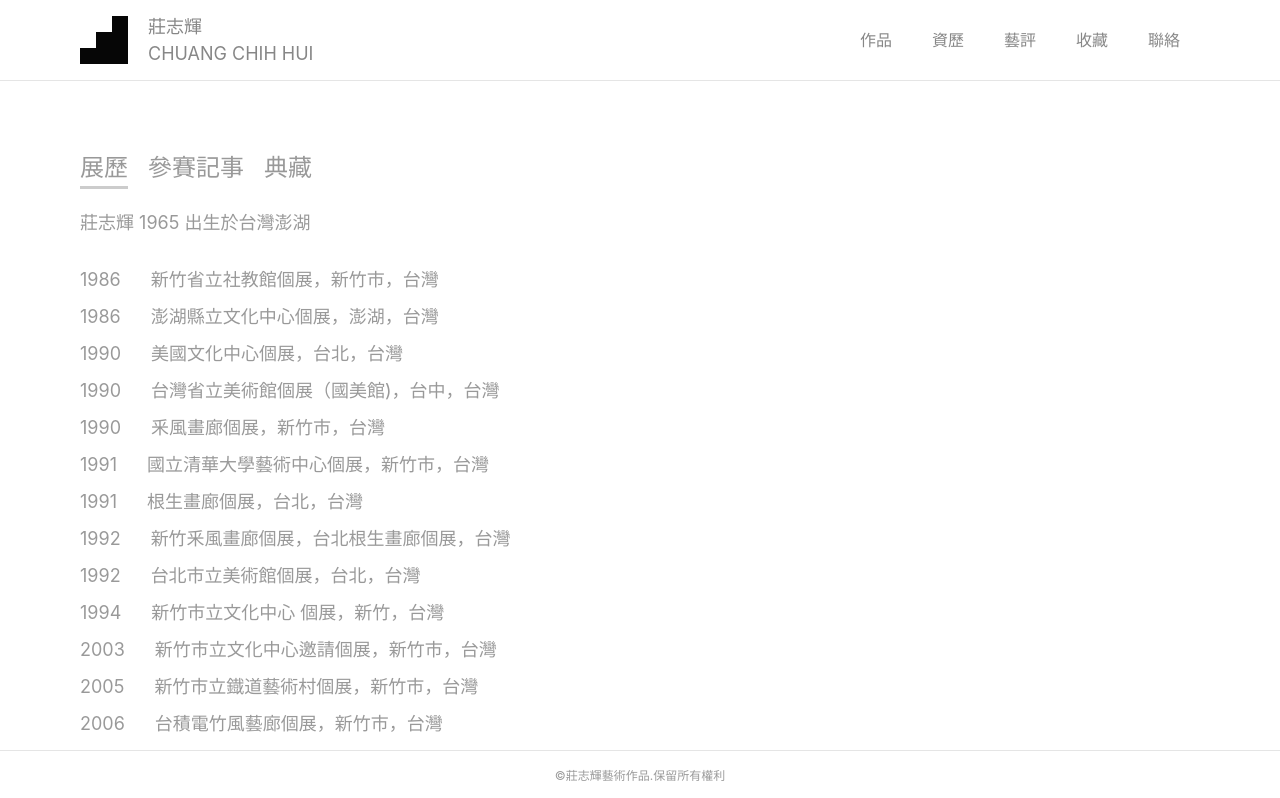
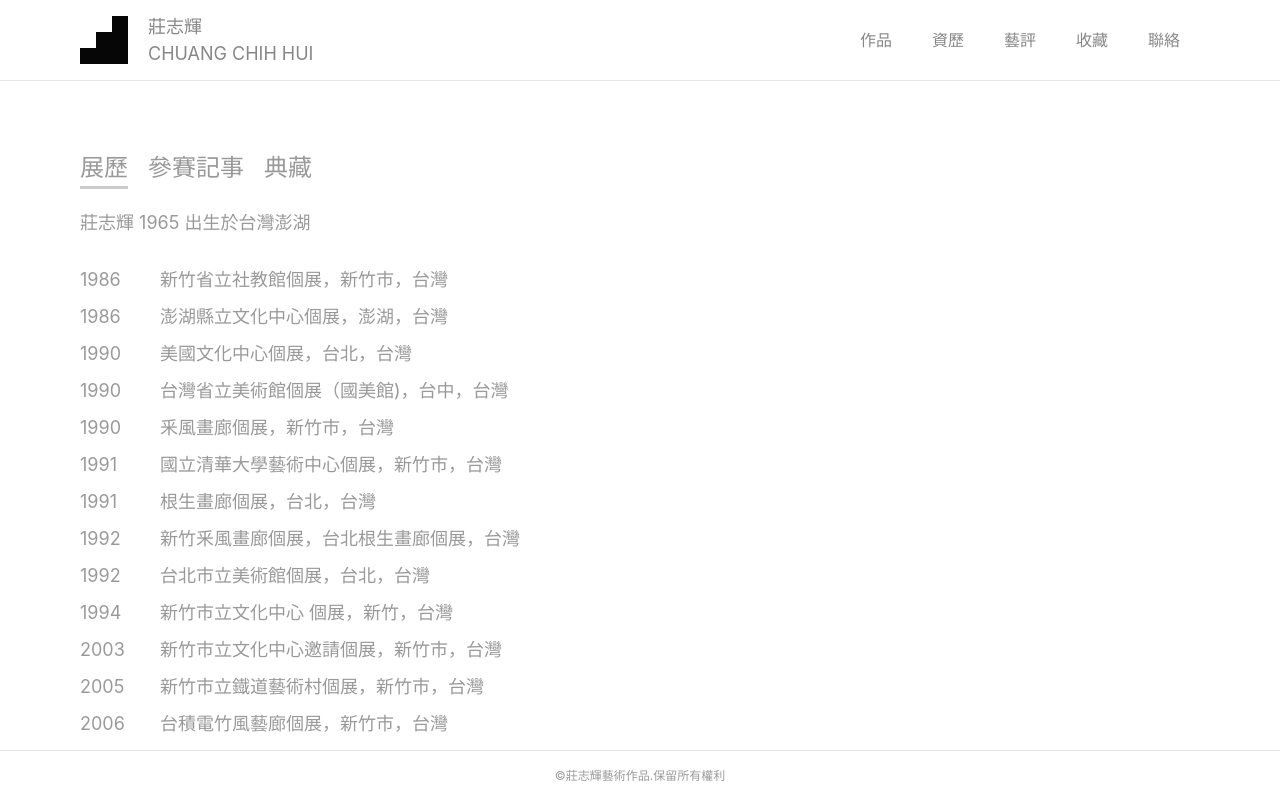
Before and after one commit to JustinPanCasetoMe/chuangchihhui-galery, a React (Vite) app in the folder ChuangChihHui-Galery-Main/: page /experiences in a window 1280 px wide. Shown: the top 798 px of the page. Built offline with nearby package versions, Linux system fonts and the light colour scheme.

Commit message:
Experience Page List Style Update

```diff
--- a/ChuangChihHui-Galery-Main/src/pages/Experiences.jsx
+++ b/ChuangChihHui-Galery-Main/src/pages/Experiences.jsx
@@ -7,7 +7,7 @@ const Experiences = ({ exhibition = [], competition = [], archive = [] }) => {
   const exhibitionRender = exhibition.map((item, index) => {
     return(
       <div key={index} className='df mg-list'>
-        <h3 className='mg-r-30'>{item.year}</h3>
+        <h3 className='' style={{width:'80px'}}>{item.year}</h3>
         <h3>{item.exhibition}</h3>
       </div>
     )
@@ -16,7 +16,7 @@ const Experiences = ({ exhibition = [], competition = [], archive = [] }) => {
   const competitionRender = competition.map((item, index) => {
     return(
       <div key={index} className='df mg-list'>
-        <h3 className='mg-r-30'>{item.year}</h3>
+        <h3 className='' style={{width:'80px'}}>{item.year}</h3>
         <h3>{item.competition}</h3>
       </div>
     )
```
